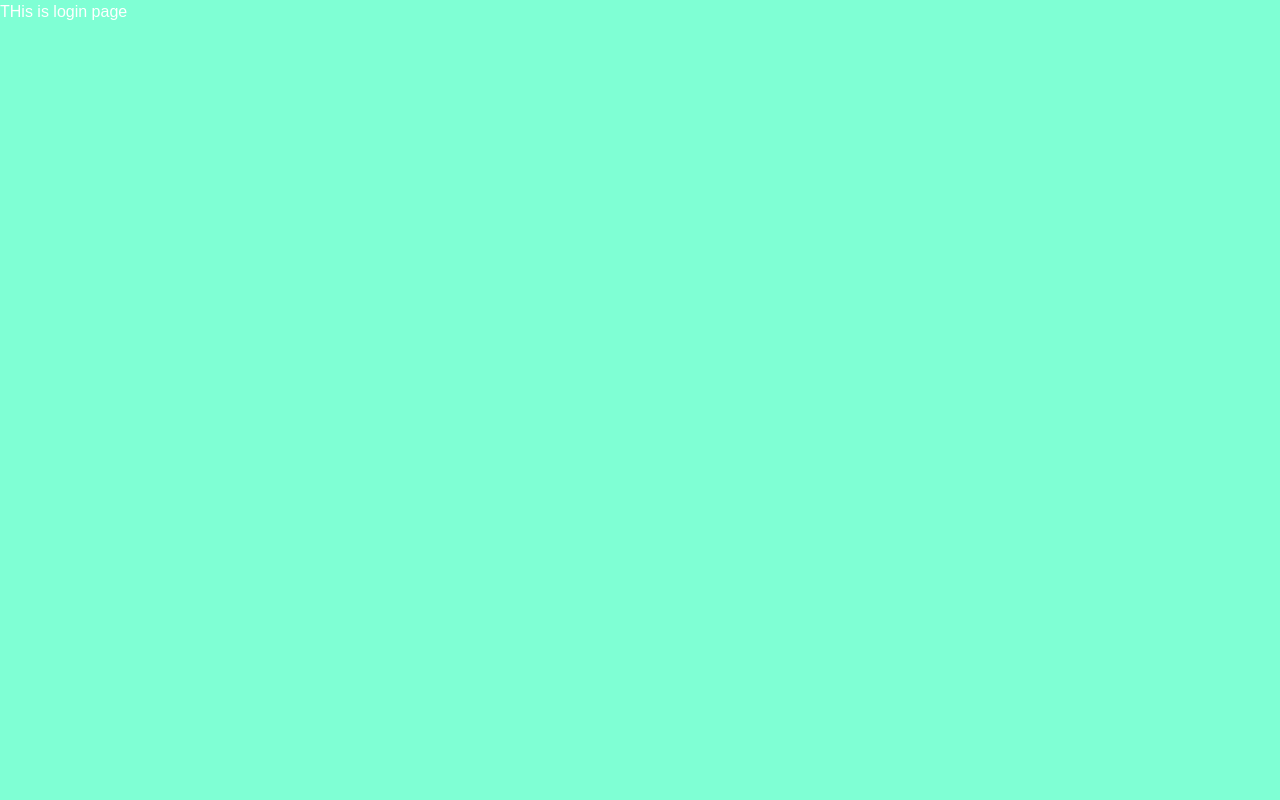
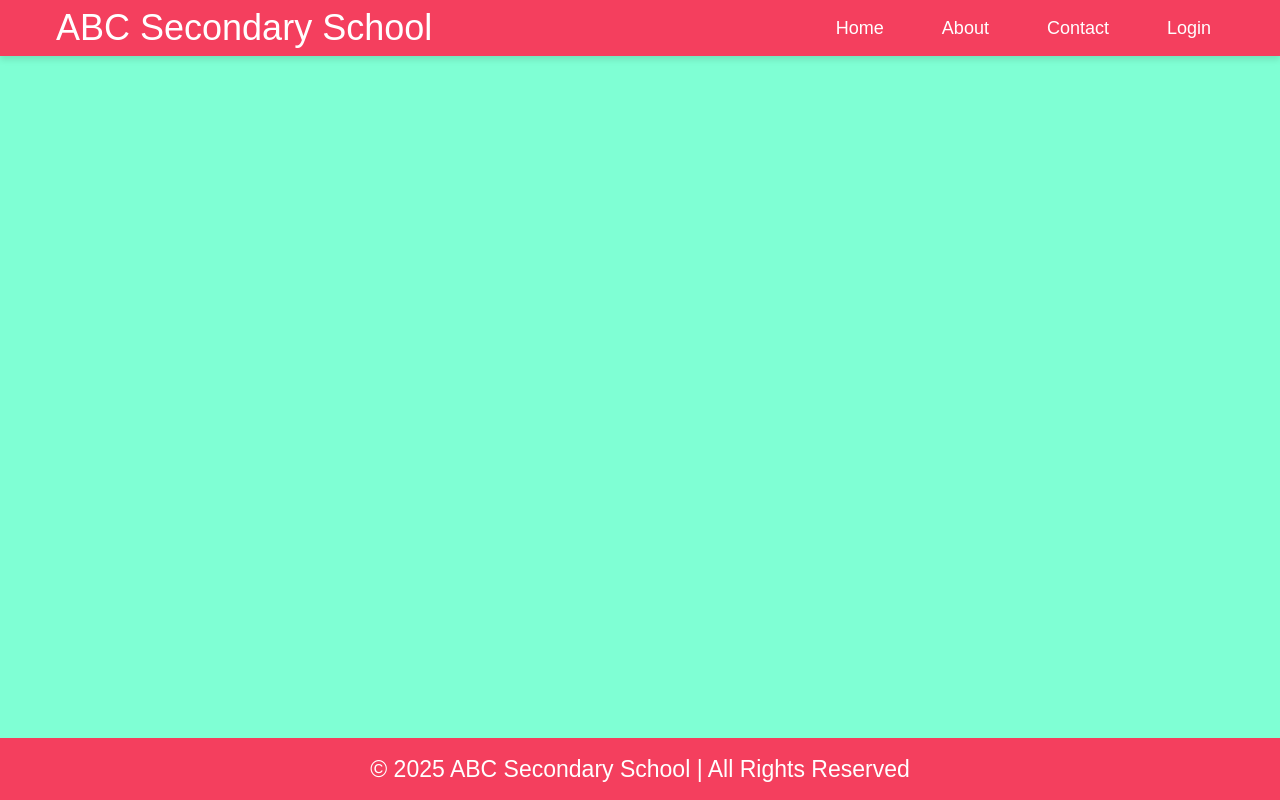
Before and after one commit to PURNIMA445/eduproject, a Next.js app: page /login in a window 1280 px wide. Built offline with nearby package versions, Linux system fonts and the light colour scheme.

Commit message:
Added components

```diff
--- a/app/Header.js
+++ /dev/null
@@ -1,37 +0,0 @@
-import React from 'react'
-import Link from 'next/link';
-const Header = () => {
-    return (
-        <header className="flex justify-between px-3 py-3 bg-rose-600 text-white items-center">
-          {/* School Name / Logo */}
-          <h3 className="text-xl font-bold">ABC Secondary School</h3>
-
-          {/* Navigation */}
-          <nav>
-            <ul className="flex gap-4">
-              <li>
-                <Link href="/">
-                  Home
-                </Link>
-              </li>
-              <li>
-                <Link href="/about">
-                  About
-                </Link>
-              </li>
-              <li>
-                <Link href="/contact">
-                  Contact
-                </Link>
-              </li>
-              <li>
-                <Link href="/login">Login</Link>
-              </li>
-            </ul>
-          </nav>
-        </header>
-      );
-
-}
-
-export default Header
--- a/app/about/page.js
+++ b/app/about/page.js
@@ -9,8 +9,12 @@ const page = () => {
             <i className="fa-solid fa-building-columns"></i>
         </div>
         <div className="text">
-            <h1>ABC ACADEMY</h1>
-            <p>Empowering Mind, Building Future</p>
+        <h1 style={{ fontSize: "clamp(2rem, 4vw, 3rem)", letterSpacing: "2px",color:"white" }}>
+  ABC ACADEMY
+</h1>
+
+            <p style={{fontSize: "clamp(1rem, 2vw, 1.3rem)",
+  color: "#ddd"}}>Empowering Mind, Building Future</p>
         </div>
     </div>
     <div className="sec2">
--- /dev/null
+++ b/app/components/Footer.js
@@ -0,0 +1,11 @@
+import React from 'react'
+
+const Footer = () => {
+  return (
+    <footer className="footer">
+      <p>© 2025 ABC Secondary School | All Rights Reserved</p>
+    </footer>
+  )
+}
+
+export default Footer
--- /dev/null
+++ b/app/components/Header.js
@@ -0,0 +1,22 @@
+import React from 'react'
+import Link from 'next/link';
+const Header = () => {
+    return (
+        <header className="header">
+            <div className="header-container">
+              <h1 className="logo">ABC Secondary School</h1>
+              <nav>
+                <ul className="nav-list">
+                  <li><Link href="/">Home</Link></li>
+                  <li><Link href="/about">About</Link></li>
+                  <li><Link href="/contact">Contact</Link></li>
+                  <li><Link href="/login">Login</Link></li>
+                </ul>
+              </nav>
+            </div>
+          </header>
+      );
+
+}
+
+export default Header
--- a/app/layout.js
+++ b/app/layout.js
@@ -3,6 +3,8 @@ import "./globals.css";
 import "../public/styles/home.css";
 import "../public/styles/about.css";
 import "../public/styles/contact.css";
+import Header from "./components/Header";
+import Footer from "./components/Footer";
 const geistSans = Geist({
   variable: "--font-geist-sans",
   subsets: ["latin"],
@@ -30,8 +32,9 @@ export default function RootLayout({ children }) {
       <body
         className={`${geistSans.variable} ${geistMono.variable} antialiased`}
       >
-
+       <Header />
         {children}
+        <Footer />
       </body>
     </html>
   );
--- a/app/page.js
+++ b/app/page.js
@@ -11,19 +11,7 @@ export default function HomePage() {
 
   return (
     <main id="main">
-     <header className="header">
-            <div className="header-container">
-              <h1 className="logo">ABC Secondary School</h1>
-              <nav>
-                <ul className="nav-list">
-                  <li><Link href="/">Home</Link></li>
-                  <li><Link href="/about">About</Link></li>
-                  <li><Link href="/contact">Contact</Link></li>
-                  <li><Link href="/login">Login</Link></li>
-                </ul>
-              </nav>
-            </div>
-          </header>
+
         <div className="content">
 
         <div className="page1">
@@ -78,9 +66,7 @@ export default function HomePage() {
         </div>
 
 
-    <footer className="footer">
-      <p>© 2025 ABC Secondary School | All Rights Reserved</p>
-    </footer>
+
 
       {/* Load GSAP and ScrollTrigger from CDN */}
       <Script src="https://cdnjs.cloudflare.com/ajax/libs/gsap/3.13.0/gsap.min.js" strategy="afterInteractive" />
--- a/public/styles/home.css
+++ b/public/styles/home.css
@@ -33,7 +33,7 @@ html {
   color: white;
   box-shadow: 0 4px 6px rgba(0, 0, 0, 0.1);
   z-index: 1000;
-  padding: 0.5rem 0; /* vertical padding */
+  padding: 0.1rem 0; /* vertical padding */
 }
 
 /* Inner container to center content */
@@ -245,6 +245,9 @@ html {
   }
   .footer
   {
+    position: fixed;
+    bottom: 0%;
+    width: 100%;
     background-color: #f43f5e;
     color: white;
     text-align: center;
```
